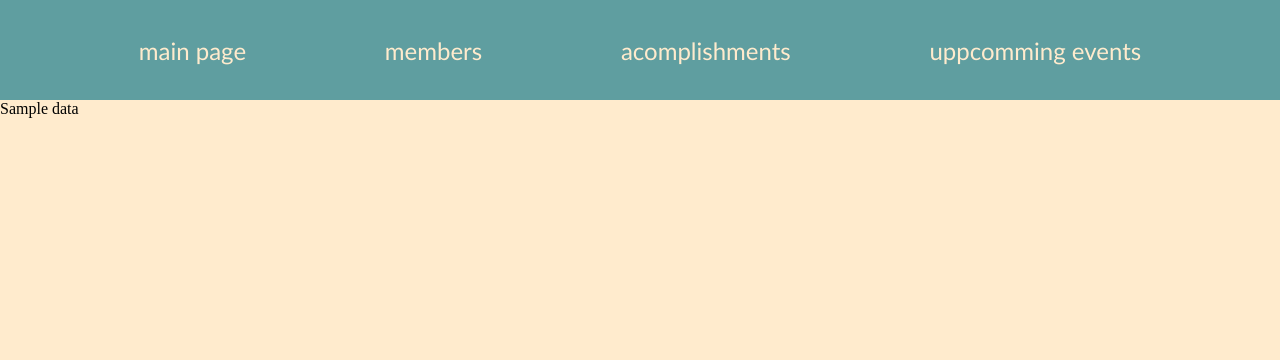
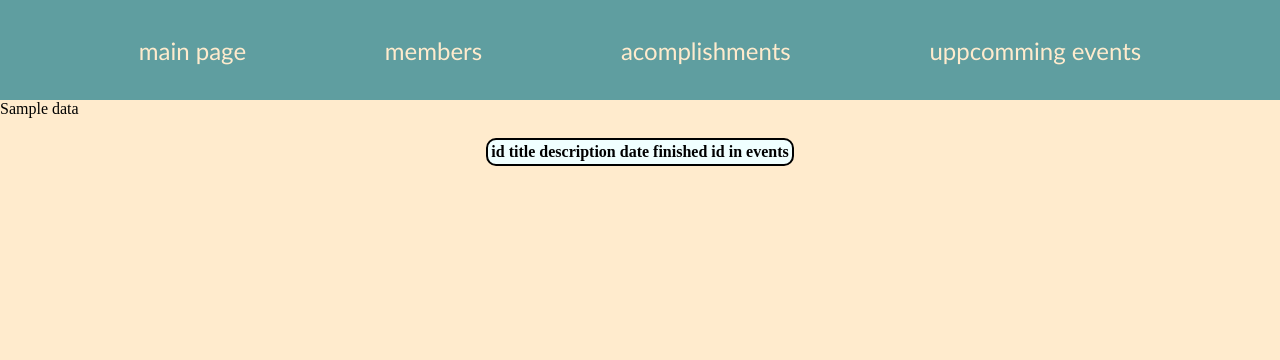
Before and after one commit to sebrai/private_user_library, a Flask app: template templates/done.html in a window 1280 px wide. Shown: the top 360 px of the page. Run offline with Flask 3, Linux system fonts and the light colour scheme; the template is opened without the code that fills it: most values are stand-ins (such as "Sample title", 1, 10 or a date in 2020); lists and menus that the app fills with data are empty.

Commit message:
added a table with logik to done

```diff
--- /dev/null
+++ b/static/js/done.js
@@ -0,0 +1,17 @@
+datatable = document.getElementById("datatable")
+for (let J = 0; J < data.length; J++) {
+    const element = data[J];
+
+    let row = document.createElement("tr")
+    for (let i = 0; i < element.length; i++) {
+        const item = element[i];
+        let text = document.createTextNode(item)
+        let tbox = document.createElement("div")
+        tbox.appendChild(text)
+        let box = document.createElement("td")
+        box.appendChild(tbox)
+        row.appendChild(box)
+    }
+
+    datatable.appendChild(row)
+}
--- a/templates/done.html
+++ b/templates/done.html
@@ -7,13 +7,28 @@
     <link rel="stylesheet" href="{{url_for('static',filename='css/main.css' )}}">
 </head>
 <body>
-     <nav>
+    <nav>
         <div><a href="{{url_for('main')}}">main page</a></div>
         <div><a href="{{url_for('members')}}">members</a></div>
         <div><a href="{{url_for('done')}}">acomplishments</a></div>
         <div><a href="{{url_for('events')}}">uppcomming events</a></div>
     </nav>
-    <div  id="data">{{data}}</div>
+    <div id="data">{{data}}</div>
+    <table id="datatable" class="datatable">
+        <tr>
+            <th>id</th>
+            <th>title</th>
+            <th>description</th>
+           <th>date finished</th>
+           <th>id in events</th>
+
+
+        </tr>
+    </table>
+
+
+
     <script src="{{url_for('static',filename='js/processes.js')}}"></script>
+    <script src="{{url_for('static',filename='js/done.js')}}"></script>
 </body>
 </html>
```
